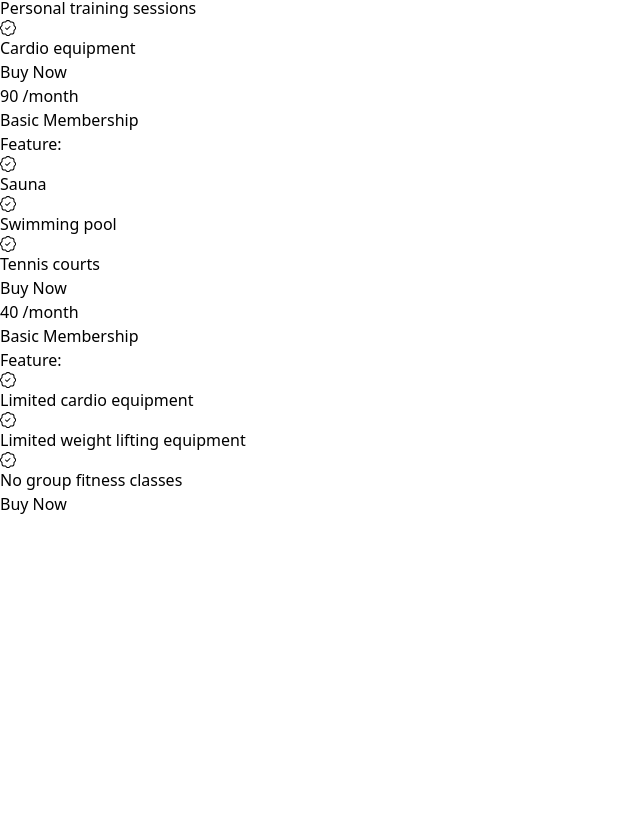
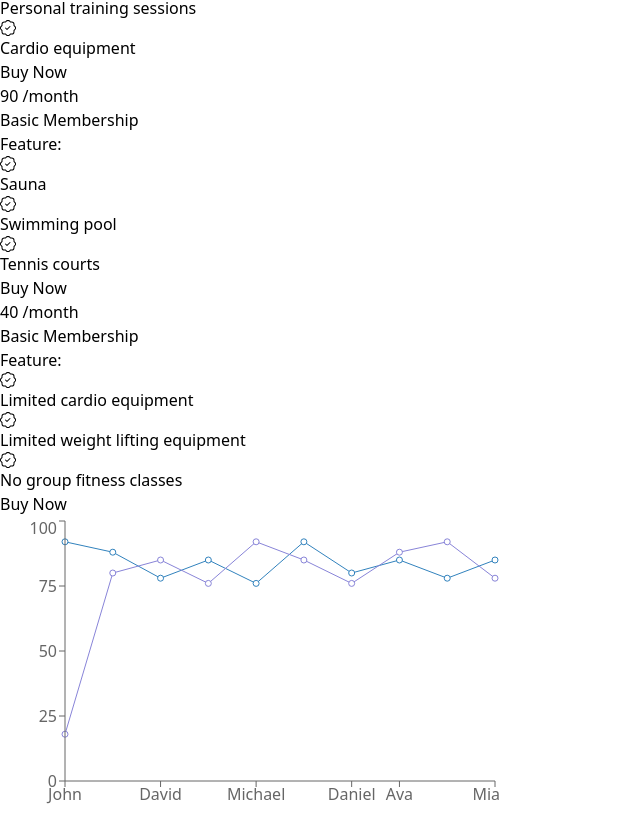
Before and after one commit to toukir15/price-list-cards, a React (Vite) app: page / in a window 1280 px wide. Shown: the part 292-1108 px from the top of the page, without its empty margins (0-640 px from the left). Before the commit the page ends 808 px from the top, so only its background shows below. Built offline with nearby package versions, Linux system fonts and the light colour scheme.

Commit message:
learn how to add lineChart

```diff
--- a/package.json
+++ b/package.json
@@ -11,7 +11,8 @@
   "dependencies": {
     "react": "^18.2.0",
     "react-dom": "^18.2.0",
-    "react-icons": "^4.8.0"
+    "react-icons": "^4.8.0",
+    "recharts": "^2.5.0"
   },
   "devDependencies": {
     "@types/react": "^18.0.28",
--- a/src/App.jsx
+++ b/src/App.jsx
@@ -1,12 +1,14 @@
 import React from "react";
 import Navbar from "./components/Navbar/Navbar";
 import PriceList from "./components/PriceList/PriceList";
+import Dashboard from "./components/Dashboard/Dashboard";
 
 const App = () => {
   return (
     <div>
       <Navbar />
       <PriceList />
+      <Dashboard />
     </div>
   );
 };
--- /dev/null
+++ b/src/components/Dashboard/Dashboard.jsx
@@ -0,0 +1,38 @@
+import React from "react";
+import {
+  LineChart,
+  Line,
+  XAxis,
+  YAxis,
+  CartesianGrid,
+  Tooltip,
+  Legend,
+} from "recharts";
+
+const Dashboard = () => {
+  let studentMarks = [
+    { id: 1, name: "John", physics: 15, chemistry: 18, math: 92 },
+    { id: 2, name: "Sarah", physics: 76, chemistry: 80, math: 88 },
+    { id: 3, name: "David", physics: 92, chemistry: 85, math: 78 },
+    { id: 4, name: "Emily", physics: 80, chemistry: 76, math: 85 },
+    { id: 5, name: "Michael", physics: 88, chemistry: 92, math: 76 },
+    { id: 6, name: "Rachel", physics: 78, chemistry: 85, math: 92 },
+    { id: 7, name: "Daniel", physics: 85, chemistry: 76, math: 80 },
+    { id: 8, name: "Ava", physics: 80, chemistry: 88, math: 85 },
+    { id: 9, name: "Oliver", physics: 76, chemistry: 92, math: 78 },
+    { id: 10, name: "Mia", physics: 92, chemistry: 78, math: 85 },
+  ];
+
+  return (
+    <div>
+      <LineChart width={500} height={300} data={studentMarks}>
+        <Line dataKey="math" />
+        <Line stroke="#8884d8" dataKey="chemistry" />
+        <XAxis dataKey="name" />
+        <YAxis />
+      </LineChart>
+    </div>
+  );
+};
+
+export default Dashboard;
--- a/src/components/PriceList/PriceList.jsx
+++ b/src/components/PriceList/PriceList.jsx
@@ -12,7 +12,7 @@ const PriceList = () => {
   return (
     <div>
       <h2 className="text-center text-5xl my-4 font-bold">Awesome Prices</h2>
-      <div className="grid grid-cols-3 gap-6">
+      <div className="grid md:grid-cols-3 gap-6 ">
         {prices.map((price) => (
           <PriceCard key={price.id} price={price} />
         ))}
```
Also changed, not shown: 1 other file (tests, documents, lock files or other folders).
